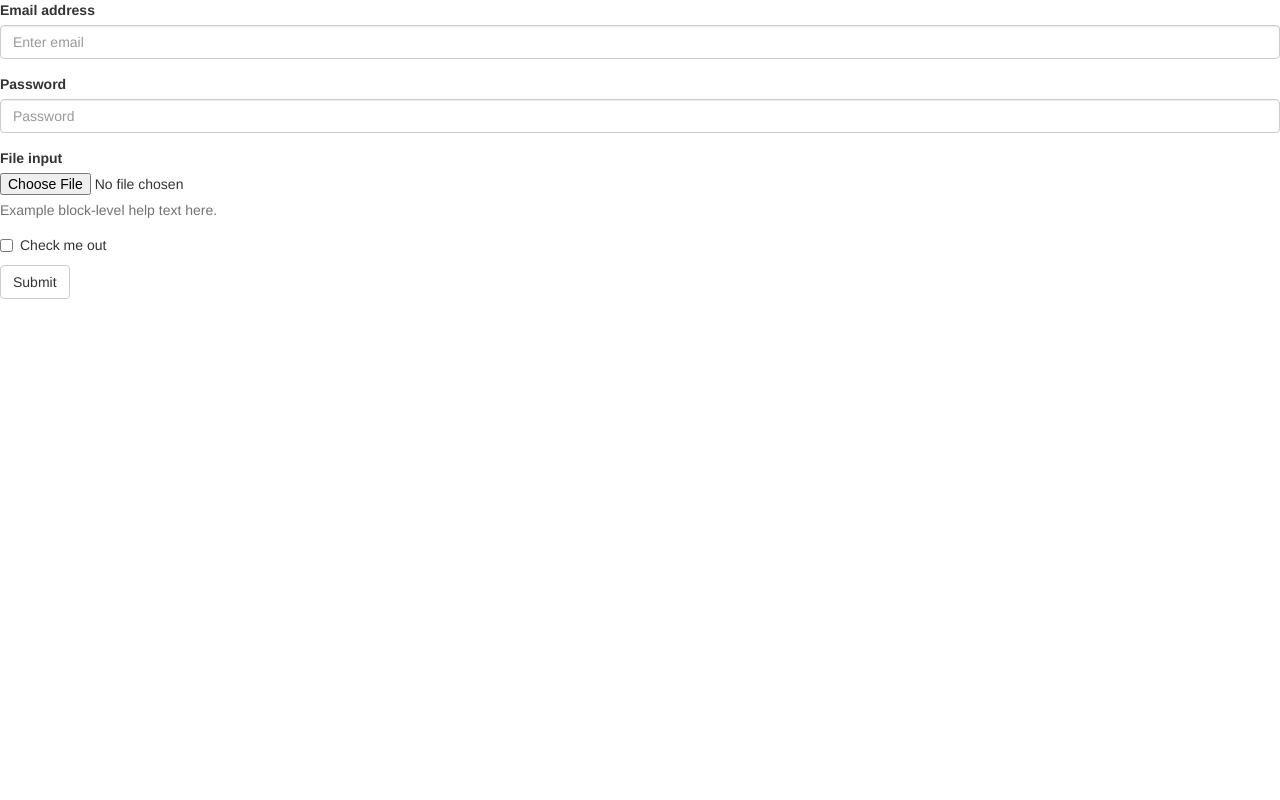
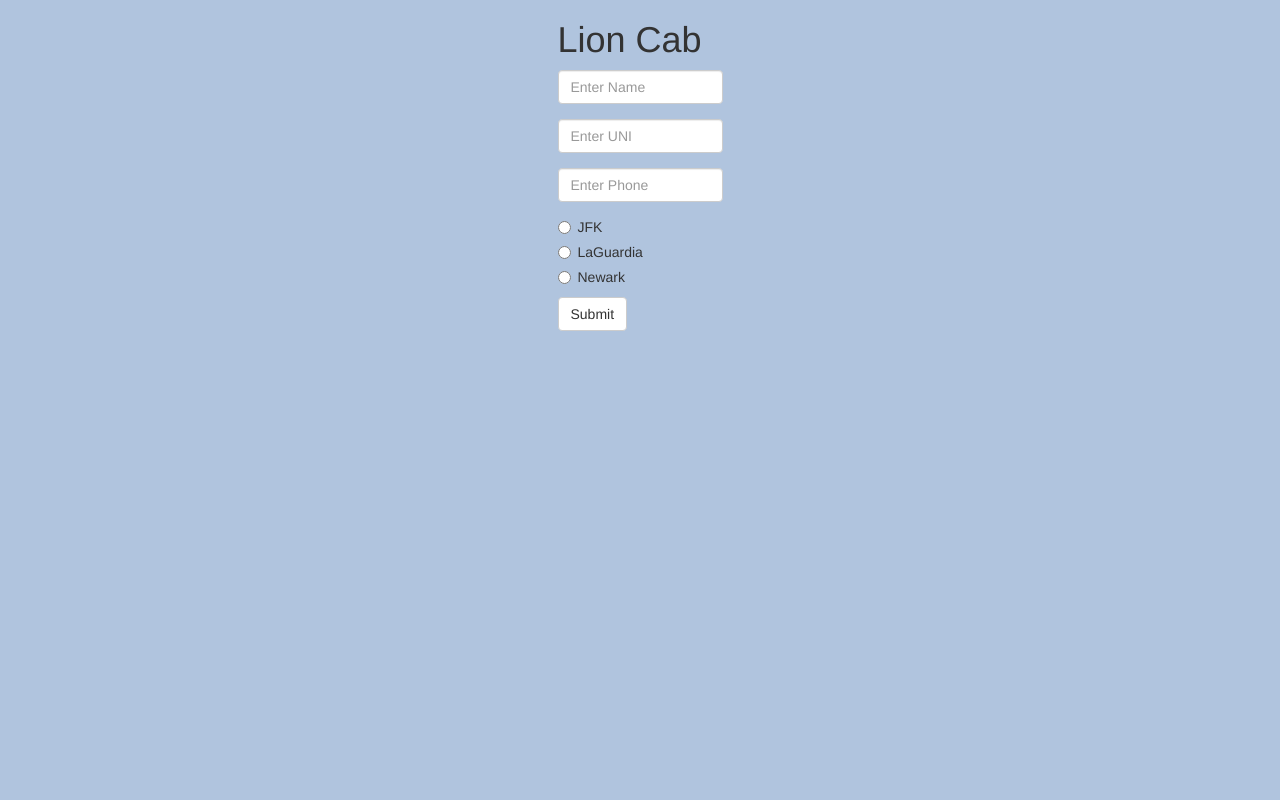
Before and after one commit to zgleicher/LionCab, a Node server app: page / in a window 1280 px wide. Run offline with Node 20, Linux system fonts and the light colour scheme; some libraries are stand-ins or nearby versions.

Commit message:
update index page

```diff
--- /dev/null
+++ b/public/stylesheets/style.css
@@ -0,0 +1,3 @@
+body {
+    background-color: #b0c4de;
+}
--- a/views/index.html
+++ b/views/index.html
@@ -2,29 +2,53 @@
     <head>
       <title>Lion Cab</title>
       <link href="stylesheets/bootstrap.min.css" rel="stylesheet">
+      <link href="stylesheets/style.css" rel="stylesheet">
     </head>
     <body>
+      <div class="container">
+        <div class="row">
+          <div class="container col-md-2 col-md-offset-5">
+            <h1>Lion Cab</h1>
+          </div>
+        </div>
+        <div class="row">
+          <div class="container col-md-2 col-md-offset-5">
             <form>
               <div class="form-group">
-            <label for="exampleInputEmail1">Email address</label>
-            <input type="email" class="form-control" id="exampleInputEmail1" placeholder="Enter email">
+                <!-- <label>Name</label> -->
+                <input type="text" class="form-control" id="name" placeholder="Enter Name">
               </div>
               <div class="form-group">
-            <label for="exampleInputPassword1">Password</label>
-            <input type="password" class="form-control" id="exampleInputPassword1" placeholder="Password">
+                <!-- <label>UNI</label> -->
+                <input type="text" class="form-control" id="uni" placeholder="Enter UNI">
               </div>
               <div class="form-group">
-            <label for="exampleInputFile">File input</label>
-            <input type="file" id="exampleInputFile">
-            <p class="help-block">Example block-level help text here.</p>
+                <!-- <label>Phone Number</label> -->
+                <input type="tel" class="form-control" id="phone" placeholder="Enter Phone">
               </div>
-          <div class="checkbox">
+              <div class="radio">
                 <label>
-              <input type="checkbox"> Check me out
+                  <input type="radio" id="JFK" value="JFK">
+                  JFK
+                </label>
+              </div>
+              <div class="radio">
+                <label>
+                  <input type="radio" id="LGA" value="LGA">
+                  LaGuardia
+                </label>
+              </div>
+              <div class="radio">
+                <label>
+                  <input type="radio" id="EWR" value="EWR">
+                  Newark
                 </label>
               </div>
               <button type="submit" class="btn btn-default">Submit</button>
             </form>
+          </div>
+        </div>
+        <div>
       <script src="https://ajax.googleapis.com/ajax/libs/jquery/1.11.2/jquery.min.js"></script>
       <script src="js/bootstrap.min.js"></script>
     </body>
```
Lines whose indentation alone changed are shown as unchanged.
